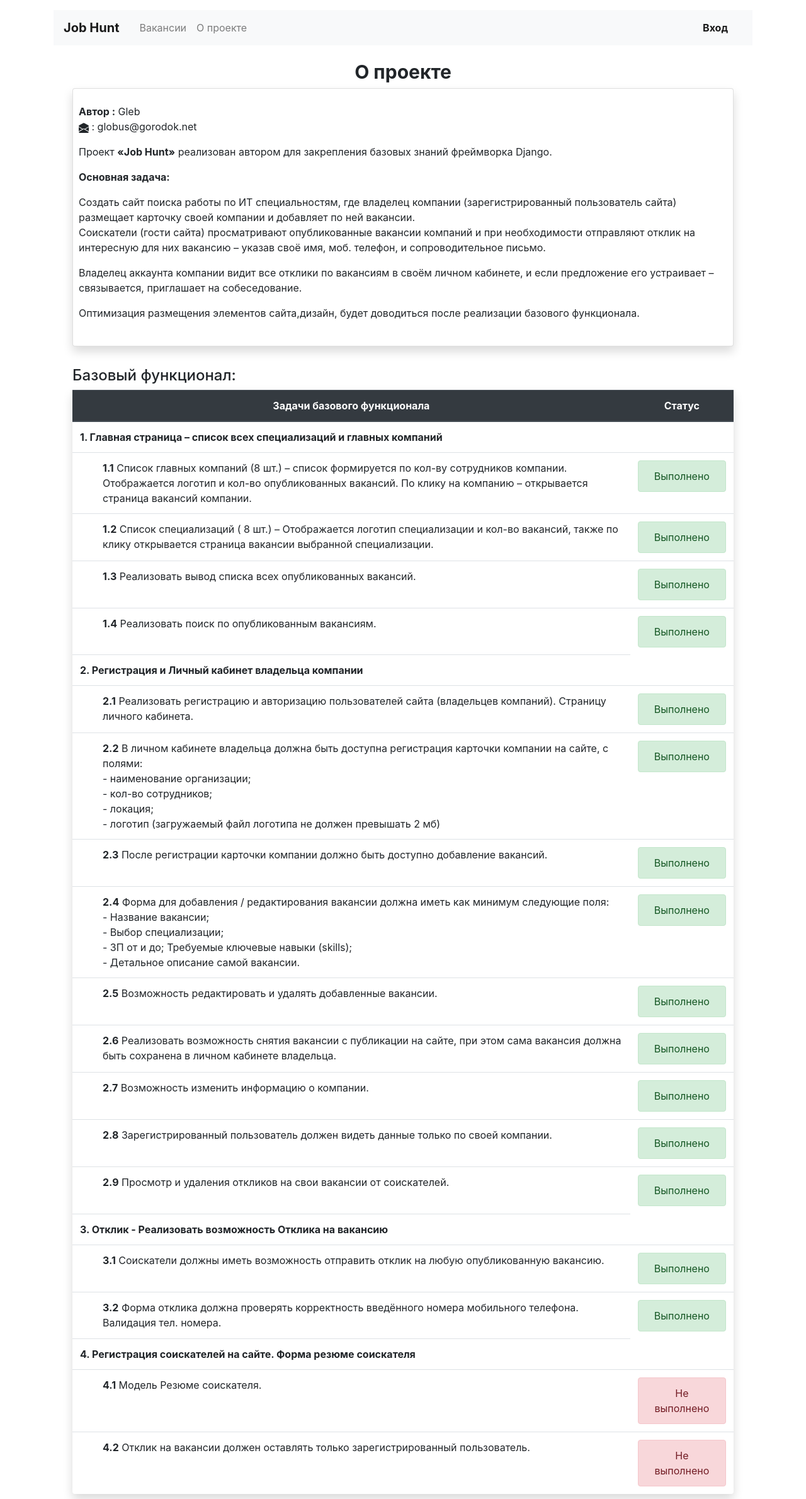
After one commit to Gl-ebus/Search-Job, a Django app: page /about/ in a window 1280 px wide. The commit adds this page. Shown: the whole page at 63% size. Run offline with Django 4.2, Linux system fonts and the light colour scheme.

Commit message:
added the 'about the project' page

```diff
--- a/SearchJob/SearchJob/urls.py
+++ b/SearchJob/SearchJob/urls.py
@@ -17,7 +17,6 @@ from django.contrib import admin
 from django.contrib.auth.views import LogoutView
 from django.urls import path, re_path, include
 from django.conf import settings
-from django.conf.urls.static import static
 from django.views.static import serve
 
 from company_app.views import *
@@ -44,10 +43,11 @@ urlpatterns = [
     path('profile/company/<int:pk>/vacancy/del/<int:pk_vac>/', CompanyVacancyDelView.as_view(), name='company_vac_del'),
     path('profile/company/<int:pk>/del/', CompanyDelView.as_view(), name='company_del'),
 
-
     path('register/', RegisterUserView.as_view(), name='register'),
     path('login/', LoginUserView.as_view(), name='login'),
     path('logout/', LogoutView.as_view(), name='logout'),
+
+    path('about/', TemplateView.as_view(template_name='about.html'), name='about'),
 ]
 
 urlpatterns += [re_path(r'^media/(?P<path>.*)$', serve,{'document_root': settings.MEDIA_ROOT})]
--- /dev/null
+++ b/SearchJob/templates/about.html
@@ -0,0 +1,141 @@
+{% extends 'base.html'%}
+{% block content %}
+<div class="container">
+<div class="col-12 " xmlns="http://www.w3.org/1999/html">
+    <h2 class="h2 text-center mx-auto mt-2 pt-2" style="font-size: 30px;"><strong>О проекте</strong></h2>
+    <div class="card shadow p-1 mb-2 rounded ">
+      <div class="card-body">
+        <div class="row">
+          <div class="card-text">
+              <b>Автор :</b> Gleb
+            <p> <svg xmlns="http://www.w3.org/2000/svg" width="16" height="16" fill="currentColor" class="bi bi-envelope-open-fill" viewBox="0 0 16 16">
+            <path d="M8.941.435a2 2 0 0 0-1.882 0l-6 3.2A2 2 0 0 0 0 5.4v.314l6.709 3.932L8 8.928l1.291.718L16 5.714V5.4a2 2 0 0 0-1.059-1.765l-6-3.2ZM16
+            6.873l-5.693 3.337L16 13.372v-6.5Zm-.059 7.611L8 10.072.059 14.484A2 2 0 0 0 2 16h12a2 2 0 0 0 1.941-1.516ZM0 13.373l5.693-3.163L0 6.873v6.5Z"/>
+            </svg> : globus@gorodok.net
+            </p>
+          <p>Проект <b>«Job Hunt»</b> реализован автором для закрепления базовых знаний фреймворка Django.
+              <p><b>Основная задача:</b></p>
+              Создать сайт поиска работы по ИТ специальностям, где владелец компании (зарегистрированный пользователь сайта) размещает карточку своей компании
+          и добавляет по ней вакансии.
+              <p> Соискатели (гости сайта) просматривают опубликованные вакансии компаний
+                  и при необходимости отправляют отклик на интересную для них вакансию  – указав своё имя, моб. телефон, и сопроводительное письмо.</p>
+              <p>Владелец аккаунта компании видит все отклики по вакансиям в своём личном кабинете, и если предложение его устраивает – связывается, приглашает на собеседование.</p>
+          <p> Оптимизация размещения элементов сайта,дизайн, будет доводиться после реализации базового функционала.</p>
+            </div>
+        </div>
+      </div>
+    </div> <br>
+
+    <h4>Базовый функционал:</h4>
+<table class="table shadow p-1 mb-2 rounded">
+  <thead  class="thead-dark">
+    <tr>
+      <th scope="col" class="text-center"> Задачи базового функционала </th>
+      <th scope="col" class="text-center">Статус</th>
+    </tr>
+  </thead>
+  <tbody>
+
+    <tr> <th scope="row">1. Главная страница – список всех специализаций и главных компаний<br></th> </tr>
+
+    <tr>
+      <td scope="row" class="pl-5"><b>1.1</b> Список главных компаний (8 шт.) – список формируется по кол-ву
+        сотрудников компании. Отображается логотип и кол-во опубликованных вакансий. По клику на
+        компанию – открывается страница вакансий компании.</td>
+      <td><div class="alert alert-success my-0 text-center">Выполнено</div></td>
+    </tr>
+    <tr>
+      <td scope="row" class="pl-5"><b>1.2</b> Список специализаций ( 8 шт.) – Отображается логотип специализации и кол-во
+        вакансий, также по клику  открывается страница вакансии выбранной специализации.</td>
+      <td><div class="alert alert-success my-0 text-center">Выполнено</div></td>
+    </tr>
+    <tr>
+      <td scope="row" class="pl-5"><b>1.3</b> Реализовать вывод списка всех опубликованных вакансий. </td>
+      <td><div class="alert alert-success my-0 text-center">Выполнено</div></td>
+    </tr>
+    <tr>
+      <td scope="row" class="pl-5"><b>1.4</b> Реализовать поиск по опубликованным вакансиям.</td>
+      <td><div class="alert alert-success my-0 text-center">Выполнено</div></td>
+    </tr>
+
+    <tr><th scope="row">2. Регистрация и Личный кабинет владельца компании<br></th></tr>
+
+    <tr>
+      <td scope="row" class="pl-5"><b>2.1</b> Реализовать регистрацию и авторизацию пользователей сайта (владельцев компаний).
+        Страницу личного кабинета.</td>
+      <td><div class="alert alert-success my-0 text-center">Выполнено</div></td>
+    </tr>
+    <tr>
+      <td scope="row" class="pl-5"><b>2.2</b> В личном кабинете владельца должна быть доступна регистрация карточки компании
+        на сайте, с полями:<br>
+         - наименование организации;<br>
+         - кол-во сотрудников;<br>
+         - локация;<br>
+         - логотип (загружаемый файл логотипа не должен превышать 2 мб)</td>
+      <td><div class="alert alert-success my-0 text-center">Выполнено</div></td>
+    </tr>
+    <tr>
+      <td scope="row" class="pl-5"><b>2.3</b> После регистрации карточки компании должно быть доступно добавление вакансий.</td>
+      <td><div class="alert alert-success my-0 text-center">Выполнено</div></td>
+    </tr>
+    <tr>
+      <td scope="row" class="pl-5"><b>2.4</b> Форма для добавления / редактирования вакансии должна иметь как минимум следующие поля:<br>
+          - Название вакансии;<br>
+          - Выбор специализации;<br>
+          - ЗП от и до; Требуемые ключевые навыки (skills);<br>
+          - Детальное описание самой вакансии.</td>
+      <td><div class="alert alert-success my-0 text-center">Выполнено</div></td>
+    </tr>
+    <tr>
+      <td scope="row" class="pl-5"><b>2.5</b> Возможность редактировать и удалять добавленные вакансии.</td>
+      <td><div class="alert alert-success my-0 text-center">Выполнено</div></td>
+    </tr>
+    <tr>
+      <td scope="row" class="pl-5"><b>2.6</b> Реализовать возможность снятия вакансии с публикации на сайте, при этом сама
+        вакансия должна быть сохранена в личном кабинете владельца.</td>
+      <td><div class="alert alert-success my-0 text-center">Выполнено</div></td>
+    </tr>
+    <tr>
+      <td scope="row" class="pl-5"><b>2.7</b> Возможность изменить информацию о компании.</td>
+      <td><div class="alert alert-success my-0 text-center">Выполнено</div></td>
+    </tr>
+    <tr>
+      <td scope="row" class="pl-5"><b>2.8</b> Зарегистрированный пользователь должен видеть данные только по своей компании.</td>
+       <td><div class="alert alert-success my-0 text-center">Выполнено</div></td>
+    </tr>
+    <tr>
+      <td scope="row" class="pl-5"><b>2.9</b> Просмотр и удаления откликов на свои вакансии от соискателей.</td>
+       <td><div class="alert alert-success my-0 text-center">Выполнено</div></td>
+    </tr>
+
+    <tr> <th scope="row">3.  Отклик - Реализовать возможность Отклика на вакансию</th> </tr>
+
+    <tr>
+      <td scope="row" class="pl-5"><b>3.1</b> Соискатели должны иметь возможность отправить отклик на любую опубликованную вакансию.</td>
+      <td><div class="alert alert-success my-0 text-center">Выполнено</div></td>
+    </tr>
+    <tr>
+      <td scope="row" class="pl-5"><b>3.2</b> Форма отклика должна проверять корректность введённого номера мобильного телефона.<br>
+        Валидация тел. номера.</td>
+      <td><div class="alert alert-success my-0 text-center">Выполнено</div></td>
+    </tr>
+
+
+    <tr> <th scope="row">4. Регистрация соискателей на сайте. Форма резюме соискателя</th>
+
+      <tr>
+        <td scope="row" class="pl-5"><b>4.1</b> Модель Резюме соискателя.</td>
+        <td><div class="alert alert-danger my-0 text-center">Не выполнено</div></td>
+      </tr>
+      <tr>
+        <td scope="row" class="pl-5"><b>4.2</b> Отклик на вакансии должен оставлять только зарегистрированный пользователь.</td>
+        <td><div class="alert alert-danger my-0 text-center">Не выполнено</div></td>
+      </tr>
+
+    </tr>
+
+  </tbody>
+</table>
+    </div>
+</div>
+{% endblock %}
--- a/SearchJob/templates/base.html
+++ b/SearchJob/templates/base.html
@@ -20,7 +20,7 @@
             <a class="nav-link" href="{% url 'all_vacancies' %}">Вакансии</a>
           </li>
           <li class="nav-item">
-            <a class="nav-link" href="">О проекте</a>
+            <a class="nav-link" href="{% url 'about' %}">О проекте</a>
           </li>
         </ul>
 
--- a/SearchJob/templates/vacancy_app/vacancies_all.html
+++ b/SearchJob/templates/vacancy_app/vacancies_all.html
@@ -7,7 +7,7 @@
       <title>Вакансии | Job Hunt</title>
     </head>
     <section>
-      <h1 class="h1 text-center mx-auto mt-4 pt-5" style="font-size: 40px;"><strong>Все вакансии</strong></h1>
+      <h2 class="h2 text-center mx-auto mt-0 pt-1" style="font-size: 30px;"><strong>Все вакансии</strong></h2>
       <p class="text-center pt-1">Всего опубликованных вакансий: <b>{{ page_obj.paginator.count }}</b></p>
       <div class="row mt-5">
         <div class="col-12 col-lg-8 offset-lg-2 m-auto">
```
Also changed, not shown: 1 other file.
